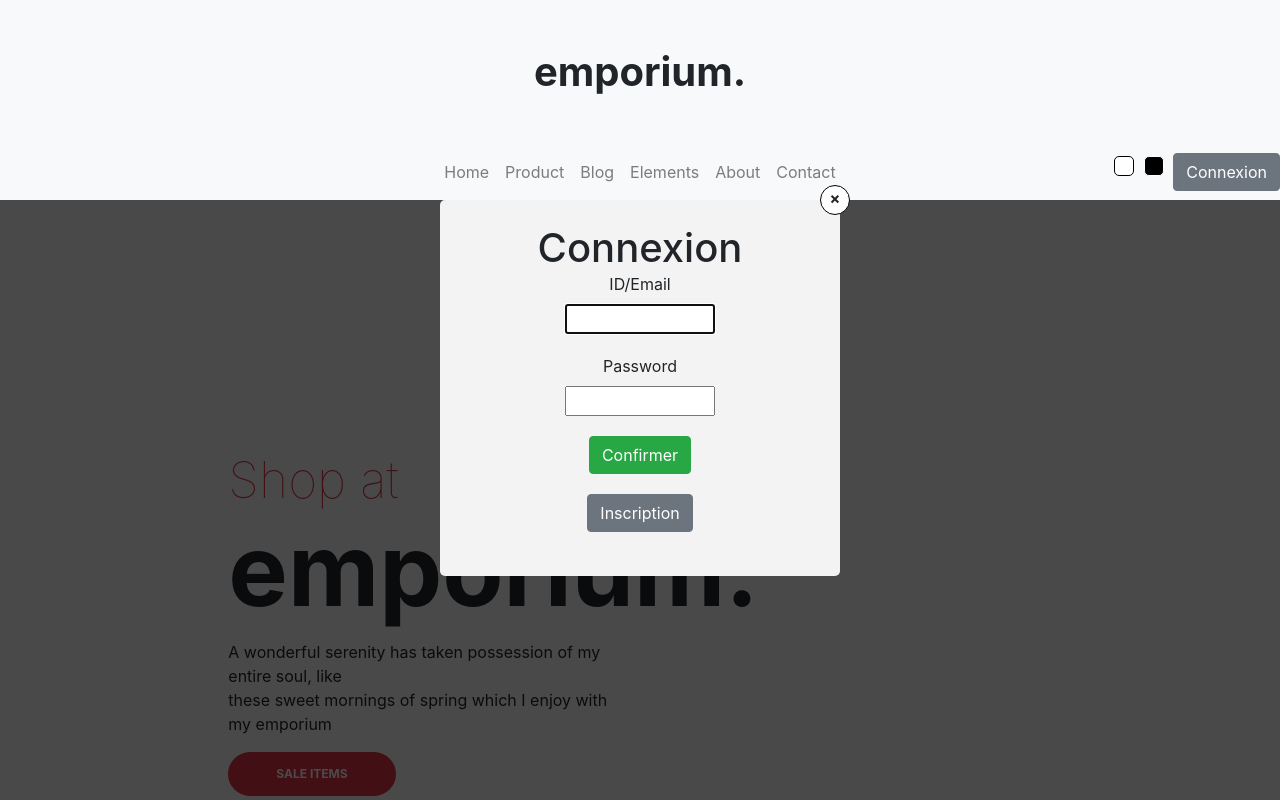
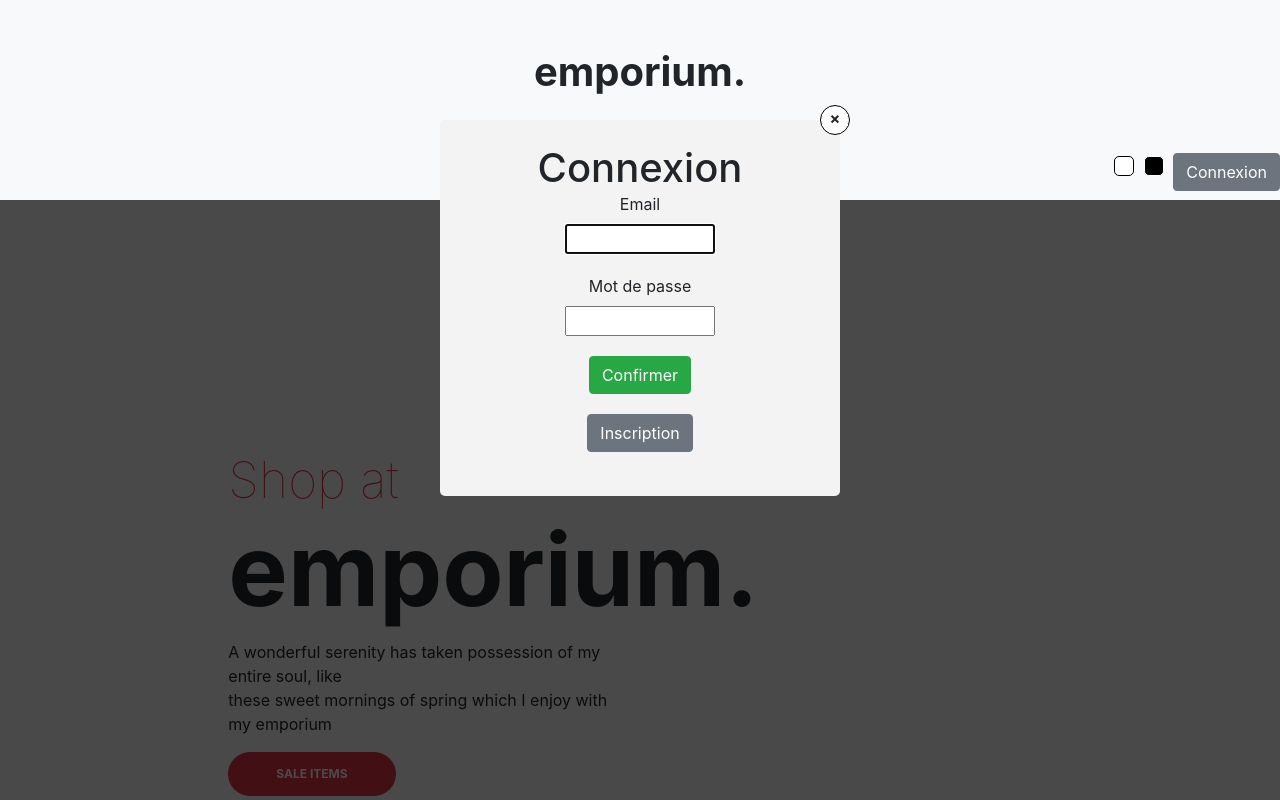
Before and after one commit to JonathanBerlemont/emporium, a website: page index.html in a window 1280 px wide. Both pictures are taken after a click on the button "Connexion". Shown: the top 800 px of the page. Drawn offline with nearby package versions, Linux system fonts and the light colour scheme.

Commit message:
Modification de la page d'inscription

```diff
--- a/index.html
+++ b/index.html
@@ -18,9 +18,9 @@
                 <div id="connection">
                     <h1>Connexion</h1>
                     <form>
-                        <label for="connection-id">ID/Email</label><br>
+                        <label for="connection-id">Email</label><br>
                         <input id="connection-id" type="email" required><br>
-                        <label for="connection-psw">Password</label><br>
+                        <label for="connection-psw">Mot de passe</label><br>
                         <input id="connection-psw" type="password" required><br>
                         <button class="btn btn-success">Confirmer</button>
                     </form>
@@ -31,7 +31,13 @@
                 <div id="inscription" class="d-none">
                     <h1>Inscription</h1>
                     <form>
-                        <label for="inscription-id">ID/Email</label><br>
+                        <label for="inscription-name">Nom</label><br>
+                        <input id="inscription-name" type="text" required><br>
+                        <label for="inscription-prenom">Prenom</label><br>
+                        <input id="inscription-prenom" type="text" required><br>
+                        <label for="inscription-age">Age</label><br>
+                        <input id="inscription-age" type="number" required><br>
+                        <label for="inscription-id">Email</label><br>
                         <input id="inscription-id" type="email" required><br>
                         <label for="inscription-psw">Password</label><br>
                         <input id="inscription-psw" type="password" required><br>
--- a/src/scss/style.scss
+++ b/src/scss/style.scss
@@ -61,7 +61,7 @@ h1 {
 #modal {
     z-index: 1000;
     position: fixed;
-    top: 25%;
+    top: 15%;
     min-width: 400px;
     border-radius: 5px;
     background-color: #f3f3f3;
```
Also changed, not shown: src/js/index.js (+20 -10 lines), public/css/style.css, public/css/vivify.min.css (deleted).
